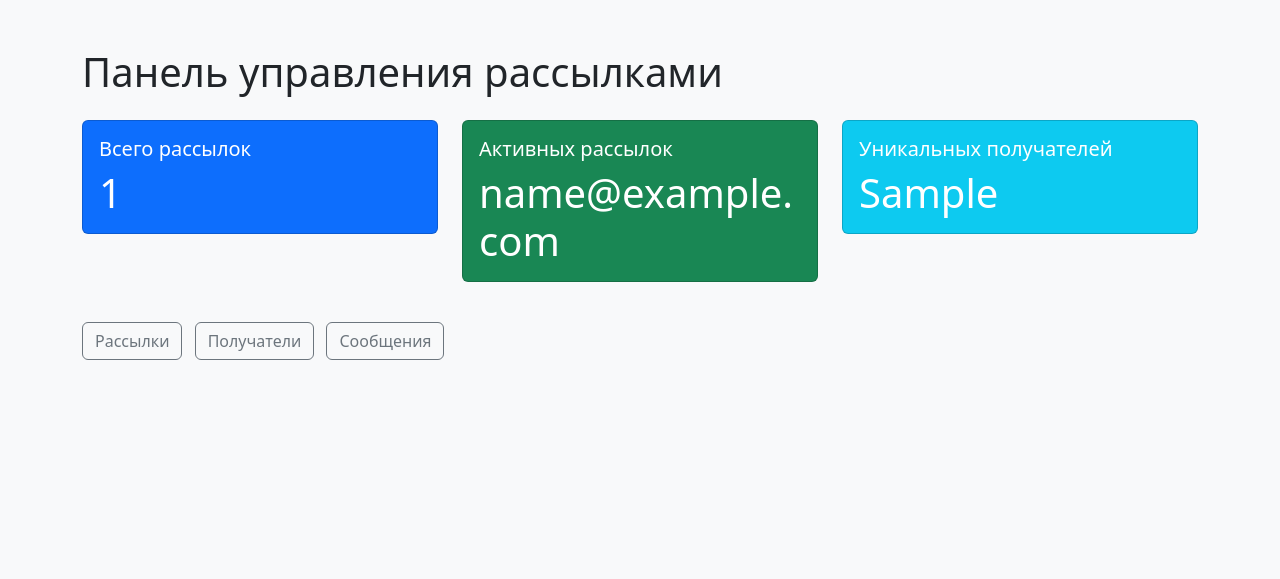
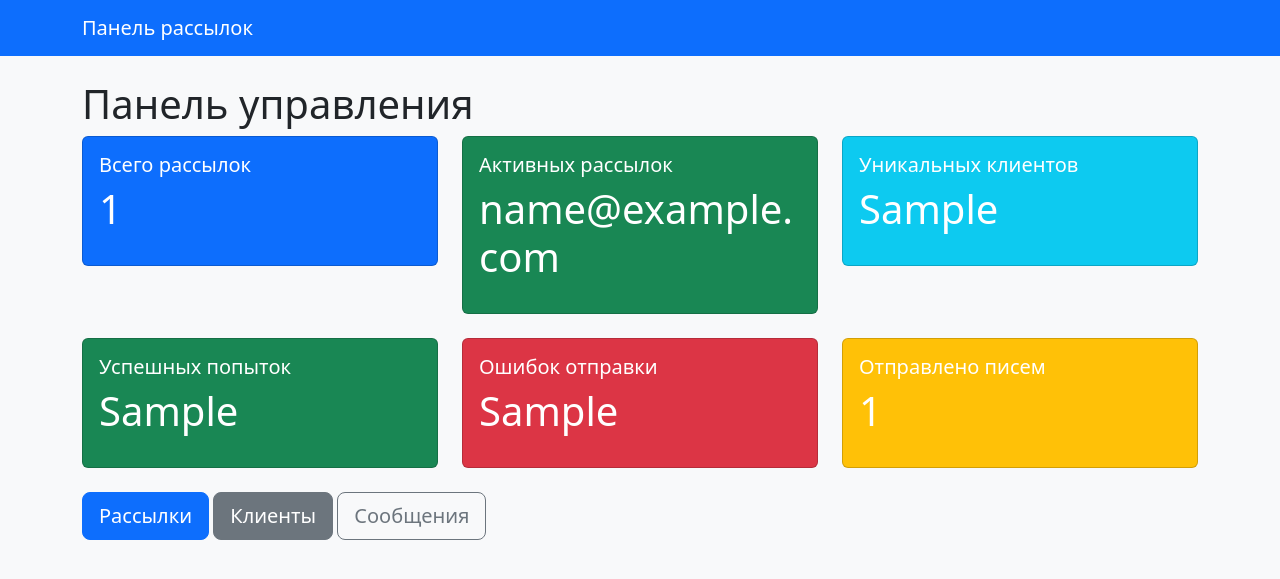
Before and after one commit to BaikNadia/mailing_25, a Django app: template mailing/templates/mailing/dashboard.html in a window 1280 px wide. Shown: the top 579 px of the page. Run offline with Django 5.2, Linux system fonts and the light colour scheme; the template is opened without the code that fills it: most values are stand-ins (such as "Sample title", 1, 10 or a date in 2020).

Commit message:
change dash.html

```diff
--- a/mailing/templates/mailing/dashboard.html
+++ b/mailing/templates/mailing/dashboard.html
@@ -1,46 +1,63 @@
-<!DOCTYPE html>
-<html lang="ru">
-<head>
-    <meta charset="UTF-8">
-    <title>Панель управления рассылками</title>
-    <link href="https://cdn.jsdelivr.net/npm/bootstrap@5.3.0/dist/css/bootstrap.min.css" rel="stylesheet">
-</head>
-<body class="bg-light">
-<div class="container py-5">
-    <h1 class="mb-4">Панель управления рассылками</h1>
+{% extends "mailing/base.html" %}
+{% block title %}Главная{% endblock %}
 
-    <div class="row">
+{% block content %}
+<h1>Панель управления</h1>
+
+<div class="row g-4 mb-4">
     <div class="col-md-4">
-            <div class="card text-white bg-primary mb-3">
+        <div class="card text-white bg-primary">
             <div class="card-body">
-                    <h5 class="card-title">Всего рассылок</h5>
-                    <p class="card-text display-6">{{ total_mailings }}</p>
+                <h5>Всего рассылок</h5>
+                <p class="display-6">{{ total_mailings }}</p>
             </div>
         </div>
     </div>
     <div class="col-md-4">
-            <div class="card text-white bg-success mb-3">
+        <div class="card text-white bg-success">
             <div class="card-body">
-                    <h5 class="card-title">Активных рассылок</h5>
-                    <p class="card-text display-6">{{ active_mailings }}</p>
+                <h5>Активных рассылок</h5>
+                <p class="display-6">{{ active_mailings }}</p>
             </div>
         </div>
     </div>
     <div class="col-md-4">
-            <div class="card text-white bg-info mb-3">
+        <div class="card text-white bg-info text-dark">
             <div class="card-body">
-                    <h5 class="card-title">Уникальных получателей</h5>
-                    <p class="card-text display-6">{{ unique_clients }}</p>
+                <h5>Уникальных клиентов</h5>
+                <p class="display-6">{{ unique_clients }}</p>
+            </div>
+        </div>
+    </div>
+    <div class="col-md-4">
+        <div class="card text-white bg-success">
+            <div class="card-body">
+                <h5>Успешных попыток</h5>
+                <p class="display-6">{{ successful_attempts }}</p>
+            </div>
+        </div>
+    </div>
+    <div class="col-md-4">
+        <div class="card text-white bg-danger">
+            <div class="card-body">
+                <h5>Ошибок отправки</h5>
+                <p class="display-6">{{ failed_attempts }}</p>
+            </div>
+        </div>
+    </div>
+    <div class="col-md-4">
+        <div class="card text-white bg-warning text-dark">
+            <div class="card-body">
+                <h5>Отправлено писем</h5>
+                <p class="display-6">{{ total_messages_sent }}</p>
             </div>
         </div>
     </div>
 </div>
 
-    <div class="mt-4">
-        <a href="{% url 'mailing:mailing_list' %}" class="btn btn-outline-secondary me-2">Рассылки</a>
-        <a href="{% url 'mailing:client_list' %}" class="btn btn-outline-secondary me-2">Получатели</a>
-        <a href="{% url 'mailing:message_list' %}" class="btn btn-outline-secondary">Сообщения</a>
+<div class="d-grid gap-2 d-md-block">
+    <a href="{% url 'mailing:mailing_list' %}" class="btn btn-primary btn-lg">Рассылки</a>
+    <a href="{% url 'mailing:client_list' %}" class="btn btn-secondary btn-lg">Клиенты</a>
+    <a href="{% url 'mailing:message_list' %}" class="btn btn-outline-secondary btn-lg">Сообщения</a>
 </div>
-</div>
-</body>
-</html>
+{% endblock %}
```
Lines whose indentation alone changed are shown as unchanged.
